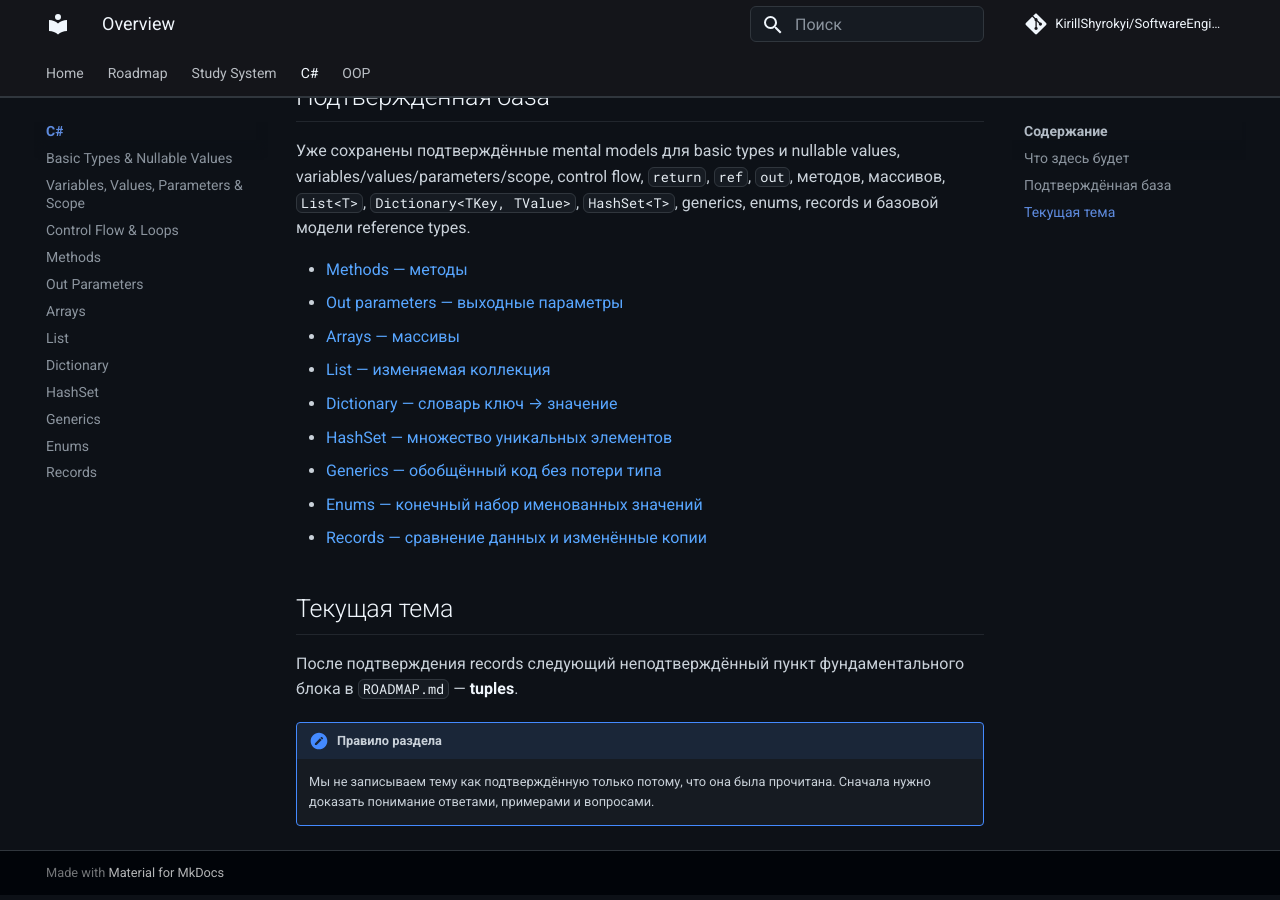
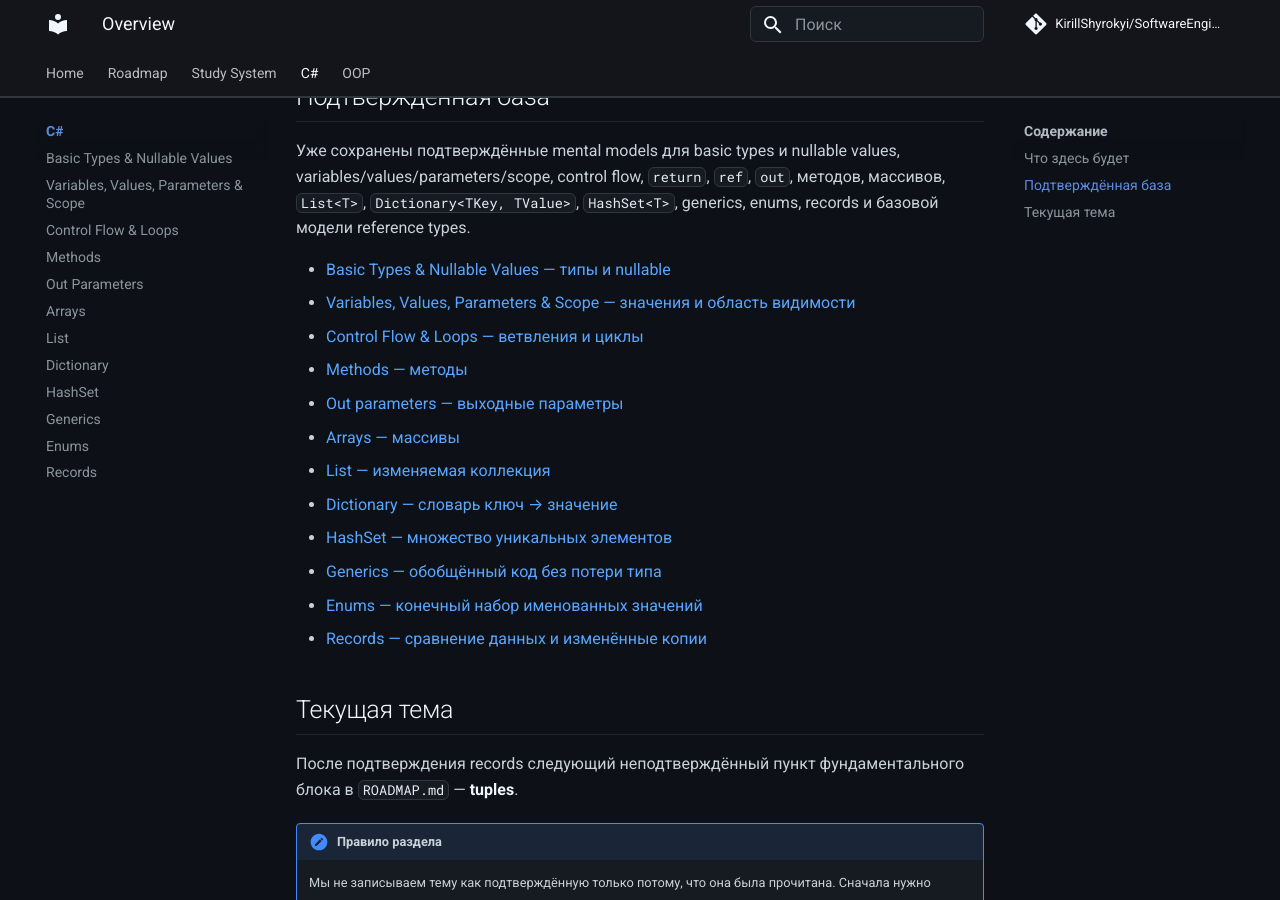
Before and after one commit to KirillShyrokyi/SoftwareEngineeringBase, an MkDocs documentation site: the page built from docs/csharp/index.md, in a window 1280 px wide and 900 px high, scrolled down 695 px. Built offline with MkDocs 1.6.1 and Material for MkDocs 9.7.7, drawn with Linux system fonts in a browser that asks for light colours; comment, search, counter and statistics services are not loaded.

Commit message:
docs: synchronize learning notes without changing progress

```diff
--- a/docs/csharp/index.md
+++ b/docs/csharp/index.md
@@ -19,6 +19,9 @@
 
 Уже сохранены подтверждённые mental models для basic types и nullable values, variables/values/parameters/scope, control flow, `return`, `ref`, `out`, методов, массивов, `List<T>`, `Dictionary<TKey, TValue>`, `HashSet<T>`, generics, enums, records и базовой модели reference types.
 
+- [Basic Types & Nullable Values — типы и nullable](basic-types-nullable.md)
+- [Variables, Values, Parameters & Scope — значения и область видимости](variables-values-scope.md)
+- [Control Flow & Loops — ветвления и циклы](control-flow-loops.md)
 - [Methods — методы](methods.md)
 - [Out parameters — выходные параметры](out-parameters.md)
 - [Arrays — массивы](arrays.md)
```
